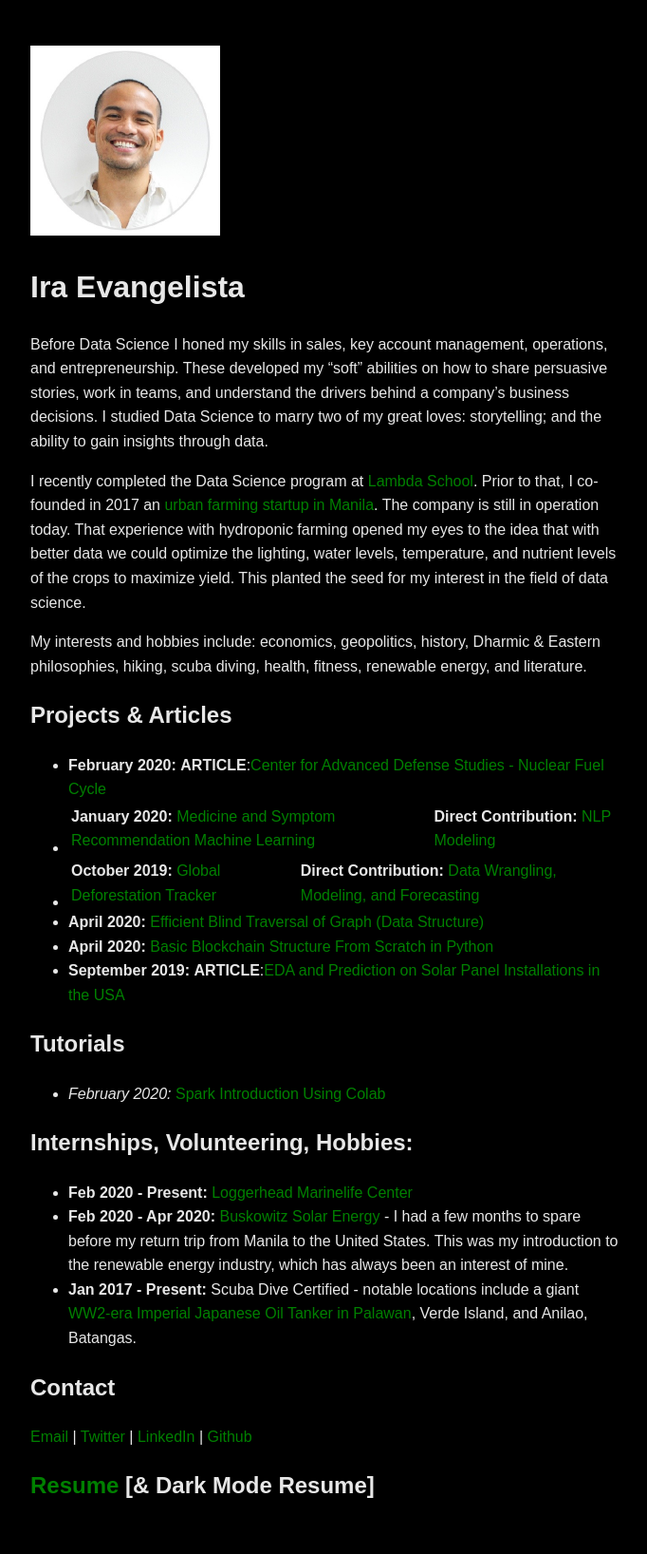
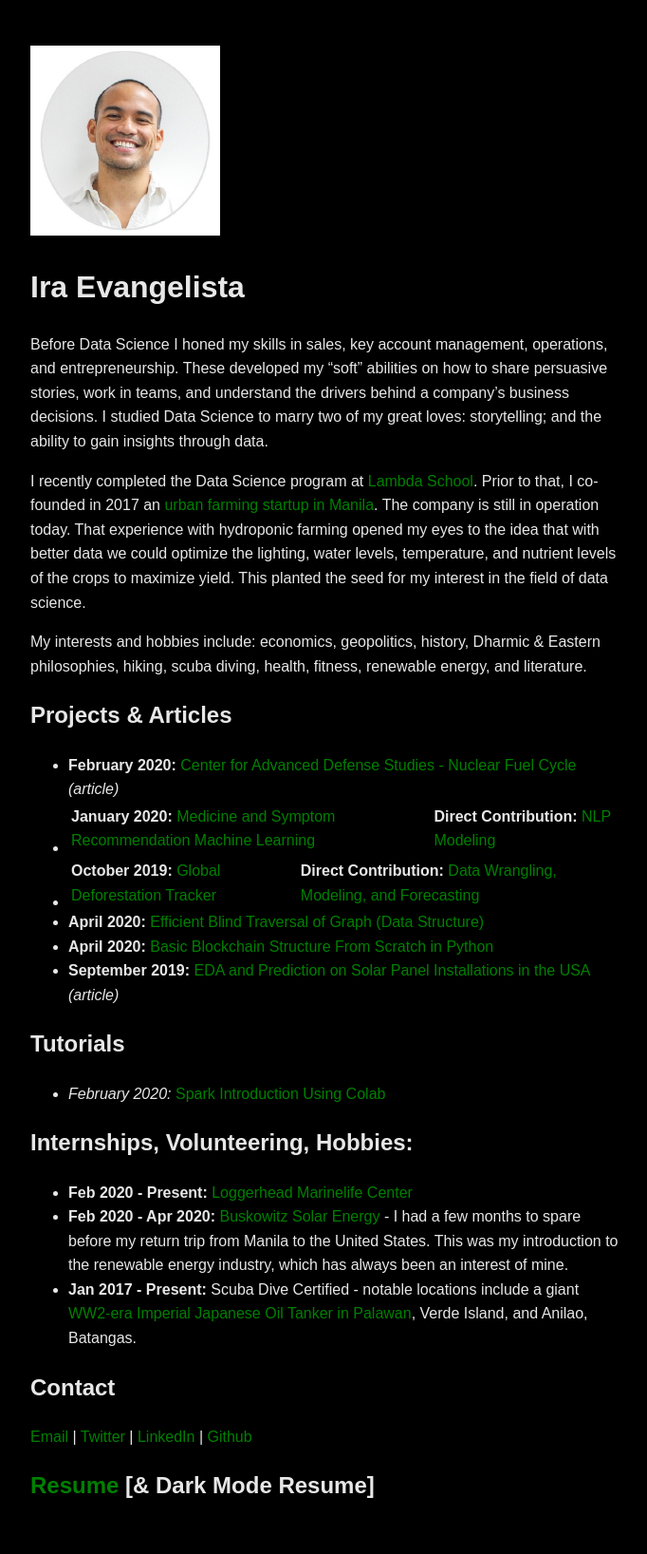
Before and after one commit to pragmatizt/ira_evangelista.github.io, a Jekyll site: the page built from index.md, in a window 1280 px wide. Shown: the whole page at 95% size, without its empty margins (296-978 px from the left). Built offline with Jekyll 4.4.1, drawn with Linux system fonts in a browser that asks for light colours; our own code applies the rules of GitHub Pages for plain Markdown files.

```diff
--- a/index.md
+++ b/index.md
@@ -9,12 +9,12 @@ I recently completed the Data Science program at [Lambda School](https://lambdas
 My interests and hobbies include: economics, geopolitics, history, Dharmic & Eastern philosophies, hiking, scuba diving, health, fitness, renewable energy, and literature.
 
 ## Projects & Articles
-- **February 2020:** **ARTICLE**:[Center for Advanced Defense Studies - Nuclear Fuel Cycle](https://medium.com/@evangelista.ira/using-data-science-to-identify-russian-companies-involved-in-the-nuclear-fuel-cycle-78d47287c4e)
+- **February 2020:** [Center for Advanced Defense Studies - Nuclear Fuel Cycle](https://medium.com/@evangelista.ira/using-data-science-to-identify-russian-companies-involved-in-the-nuclear-fuel-cycle-78d47287c4e) *(article)*
 - **January 2020:** [Medicine and Symptom Recommendation Machine Learning](https://github.com/Medical-Cabinet-2) | **Direct Contribution:** [NLP Modeling](https://github.com/Medical-Cabinet-2/Data-Science/blob/master/NLP_model/nlp_model_comparison.ipynb)
 - **October 2019:** [Global Deforestation Tracker](https://github.com/build-deforestation-application) | **Direct Contribution:** [Data Wrangling, Modeling, and Forecasting](https://github.com/pragmatizt/deforestation_app/tree/master/notebooks)
 - **April 2020:** [Efficient Blind Traversal of Graph (Data Structure)](https://github.com/pragmatizt/Blind-Graph-Traversal)
 - **April 2020:** [Basic Blockchain Structure From Scratch in Python](https://github.com/pragmatizt/Blockchain-Challenge)
-- **September 2019:** **ARTICLE**:[EDA and Prediction on Solar Panel Installations in the USA](https://medium.com/@evangelista.ira/the-state-of-solar-a-bright-future-cf98eeb6b8df)
+- **September 2019:** [EDA and Prediction on Solar Panel Installations in the USA](https://medium.com/@evangelista.ira/the-state-of-solar-a-bright-future-cf98eeb6b8df) *(article)*
 
 ## Tutorials
 - *February 2020:* [Spark Introduction Using Colab](https://colab.research.google.com/drive/1AnuR9z_6YQY1v-UytY6pzPmq2ls5kCHy?usp=sharing)
```
